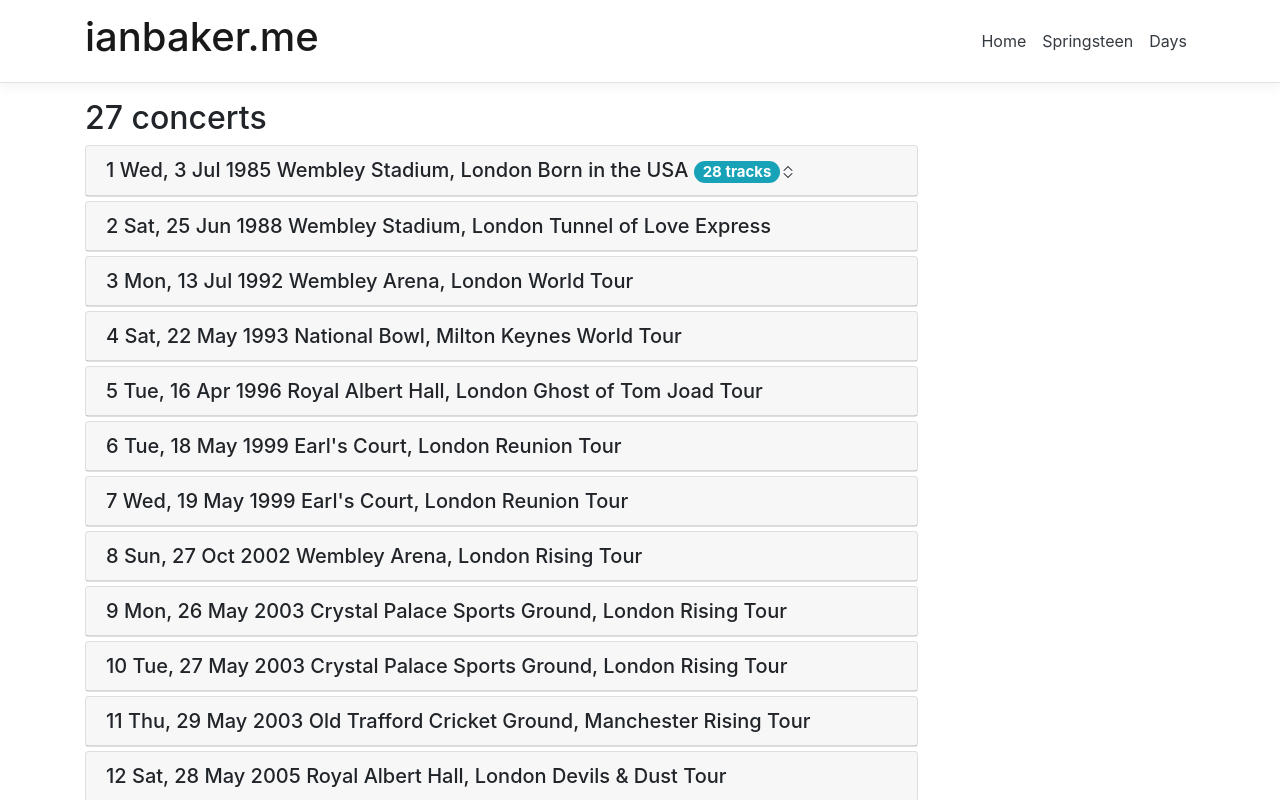
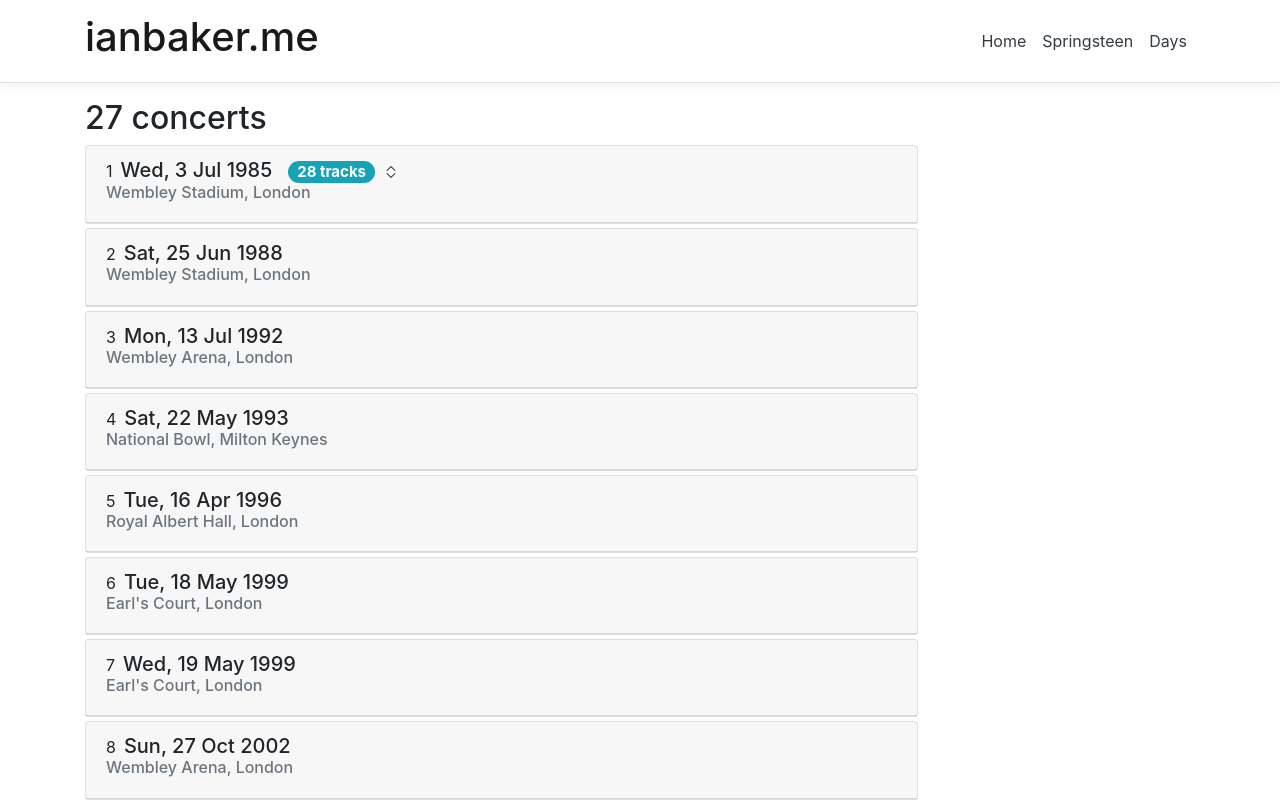
Before and after one commit to imbaker/webapi, an Angular app in the folder WebApi.Host/ClientApp/: page /springsteen in a window 1280 px wide. Shown: the top 800 px of the page. Built offline with nearby package versions, Linux system fonts and the light colour scheme.

Commit message:
Added local-storage service

```diff
--- a/WebApi.Host/ClientApp/src/app/days/days.component.ts
+++ b/WebApi.Host/ClientApp/src/app/days/days.component.ts
@@ -1,5 +1,6 @@
 import { Component, Injectable } from '@angular/core';
 import { NgbCalendar, NgbDateStruct } from '@ng-bootstrap/ng-bootstrap';
+import { LocalStorageService } from '../services/local-storage.service';
 
 @Component({
   selector: 'app-home',
@@ -15,7 +16,7 @@
   diffDays: number;
   diffDaysSuffix: string;
 
-  constructor(private calendar: NgbCalendar) { }
+  constructor(private calendar: NgbCalendar, private localStorageService: LocalStorageService) { }
 
   ngOnInit() {
     this.loadDates();
@@ -41,20 +42,11 @@
   }
 
   saveDates() {
-    for (var i = 0; i < this.dates.length; i++)
-    {
-      console.log("Busy doing nothing" + this.dates[i].toString());
-      localStorage.setItem(`date${i}`, JSON.stringify(this.dates[i]));
-    }
-    this.setCookie("datesCookie", this.dates.toString(), 7);
+    this.localStorageService.set('dates', this.dates);
   }
 
   loadDates() {
-    var i = 0;
-    while (localStorage.getItem(`date${i}`) !== null) {
-      this.dates.push(JSON.parse(localStorage.getItem(`date${i}`)));
-      i++;
-    }
+    this.dates = this.localStorageService.get('dates') ?? [];
   }
 
   setCookie(name, value, days) {
--- /dev/null
+++ b/WebApi.Host/ClientApp/src/app/services/local-storage.service.ts
@@ -0,0 +1,42 @@
+import { Injectable } from '@angular/core';
+
+@Injectable({
+  providedIn: 'root'
+})
+export class LocalStorageService {
+  localStorage: Storage;
+
+  constructor() {
+    this.localStorage = window.localStorage;
+  }
+
+  get(key: string): any {
+    if (this.isLocalStorageSupported) {
+      return JSON.parse(this.localStorage.getItem(key));
+    }
+
+    return null;
+  }
+
+  set(key: string, value: any): boolean {
+    if (this.isLocalStorageSupported) {
+      this.localStorage.setItem(key, JSON.stringify(value));
+      return true;
+    }
+
+    return false;
+  }
+
+  remove(key: string): boolean {
+    if (this.isLocalStorageSupported) {
+      this.localStorage.removeItem(key);
+      return true;
+    }
+
+    return false;
+  }
+
+  get isLocalStorageSupported(): boolean {
+    return !!this.localStorage
+  }
+}
--- a/WebApi.Host/ClientApp/src/app/springsteen/springsteen.component.html
+++ b/WebApi.Host/ClientApp/src/app/springsteen/springsteen.component.html
@@ -3,15 +3,15 @@
   <div class="card w-75 mb-1">
     <div class="card-header">
       <h5 class="clickable card-title mb-0" (click)="toggleTracklist(i+1)">
-        {{i+1}}
+        <span class="small">{{i+1}}</span>
         <span *ngIf="isBirthday(item.date)" class="badge badge-info">
           <svg xmlns="http://www.w3.org/2000/svg" width="16" height="16" fill="currentColor" class="bi bi-gift" viewBox="0 0 16 16">
             <path d="M3 2.5a2.5 2.5 0 0 1 5 0 2.5 2.5 0 0 1 5 0v.006c0 .07 0 .27-.038.494H15a1 1 0 0 1 1 1v2a1 1 0 0 1-1 1v7.5a1.5 1.5 0 0 1-1.5 1.5h-11A1.5 1.5 0 0 1 1 14.5V7a1 1 0 0 1-1-1V4a1 1 0 0 1 1-1h2.038A2.968 2.968 0 0 1 3 2.506V2.5zm1.068.5H7v-.5a1.5 1.5 0 1 0-3 0c0 .085.002.274.045.43a.522.522 0 0 0 .023.07zM9 3h2.932a.56.56 0 0 0 .023-.07c.043-.156.045-.345.045-.43a1.5 1.5 0 0 0-3 0V3zM1 4v2h6V4H1zm8 0v2h6V4H9zm5 3H9v8h4.5a.5.5 0 0 0 .5-.5V7zm-7 8V7H2v7.5a.5.5 0 0 0 .5.5H7z" />
           </svg>
         </span>
-        {{item.date | date: 'EEE, d MMM yyyy'}} {{item.location}} {{item.tour}}
+        <span class="mx-2">{{item.date | date: 'EEE, d MMM yyyy'}}</span>
         <ng-container *ngIf="item?.tracks?.length > 0">
-        <span class="badge badge-pill badge-info">{{item.tracks.length}} tracks</span>
+          <span class="badge badge-pill badge-info px-6 mx-2">{{item.tracks.length}} tracks</span>
           <span *ngIf="item.expanded">
             <svg class="font-weight-bold" xmlns="http://www.w3.org/2000/svg" width="16" height="16" fill="currentColor" class="bi bi-chevron-up" viewBox="0 0 16 16">
               <path fill-rule="evenodd" d="M7.646 4.646a.5.5 0 0 1 .708 0l6 6a.5.5 0 0 1-.708.708L8 5.707l-5.646 5.647a.5.5 0 0 1-.708-.708l6-6z" />
@@ -24,6 +24,7 @@
           </span>
         </ng-container>
       </h5>
+      <h6 class="clickable text-muted" ngbTooltip="{{item.tour}}">{{item.location}}</h6>
     </div>
     <ng-container id="concert_{{i+1}}" *ngIf="item.expanded">
       <div class="card-body p-0">
--- a/WebApi.Host/ClientApp/src/app/springsteen/springsteen.component.ts
+++ b/WebApi.Host/ClientApp/src/app/springsteen/springsteen.component.ts
@@ -14,8 +14,8 @@
     tracks?: any[],
     expanded: boolean
   }[] = [
-      { date: new Date(1985, 6, 3), location: "Wembley Stadium, London", tour: "Born in the USA", tracks: [{ id: 1, title: "Born in the USA" }, { id: 2, title: "Badlands" }, { id: 3, title: "Darlington County" }, { id: 4, title: "Seeds" }, { id: 5, title: "Johnny 99" }, { id: 6, title: "Atlantic City" }, { id: 7, title: "The River" }, { id: 8, title: "Working On The Highway" }, { id: 9, title: "Trapped" }, { id: 10, title: "Out In The Street" }, { id: 11, title: "Glory Days" }, { id: 12, title: "The Promised Land" }, { id: 13, title: "My Hometown" }, { id: 14, title: "Thunder Road" }, { id: 15, title: "Cover Me" }, { id: 16, title: "Dancing In The Dark" }, { id: 17, title: "Hungry Heart" }, { id: 18, title: "Cadillac Ranch" }, { id: 19, title: "Downbound Train" }, { id: 20, title: "I'm On Fire" }, { id: 21, title: "Because The Night" }, { id: 22, title: "Rosalita (Come Out Tonight)" }, { id: 23, title: "Can't Help Falling In Love" }, { id: 24, title: "Born To Run" }, { id: 25, title: "Bobby Jean" }, { id: 26, title: "Two Hearts" }, { id: 27, title: "Ramrod" }, { id: 28, title: "Twist And Shout" }], expanded: false },
-      { date: new Date(1988, 5, 25), location: "Wembley Stadium, London", tour: "Tunnel of Love Express", expanded: false },
+      { date: new Date(1985, 6, 3), location: "Wembley Stadium, London", tour: "Born in the USA Tour", tracks: [{ id: 1, title: "Born in the USA" }, { id: 2, title: "Badlands" }, { id: 3, title: "Darlington County" }, { id: 4, title: "Seeds" }, { id: 5, title: "Johnny 99" }, { id: 6, title: "Atlantic City" }, { id: 7, title: "The River" }, { id: 8, title: "Working On The Highway" }, { id: 9, title: "Trapped" }, { id: 10, title: "Out In The Street" }, { id: 11, title: "Glory Days" }, { id: 12, title: "The Promised Land" }, { id: 13, title: "My Hometown" }, { id: 14, title: "Thunder Road" }, { id: 15, title: "Cover Me" }, { id: 16, title: "Dancing In The Dark" }, { id: 17, title: "Hungry Heart" }, { id: 18, title: "Cadillac Ranch" }, { id: 19, title: "Downbound Train" }, { id: 20, title: "I'm On Fire" }, { id: 21, title: "Because The Night" }, { id: 22, title: "Rosalita (Come Out Tonight)" }, { id: 23, title: "Can't Help Falling In Love" }, { id: 24, title: "Born To Run" }, { id: 25, title: "Bobby Jean" }, { id: 26, title: "Two Hearts" }, { id: 27, title: "Ramrod" }, { id: 28, title: "Twist And Shout" }], expanded: false },
+      { date: new Date(1988, 5, 25), location: "Wembley Stadium, London", tour: "Tunnel of Love Express Tour", expanded: false },
       { date: new Date(1992, 6, 13), location: "Wembley Arena, London", tour: "World Tour", expanded: false },
       { date: new Date(1993, 4, 22), location: "National Bowl, Milton Keynes", tour: "World Tour", expanded: false },
       { date: new Date(1996, 3, 16), location: "Royal Albert Hall, London", tour: "Ghost of Tom Joad Tour", expanded: false },
```
Lines whose indentation alone changed are shown as unchanged.
